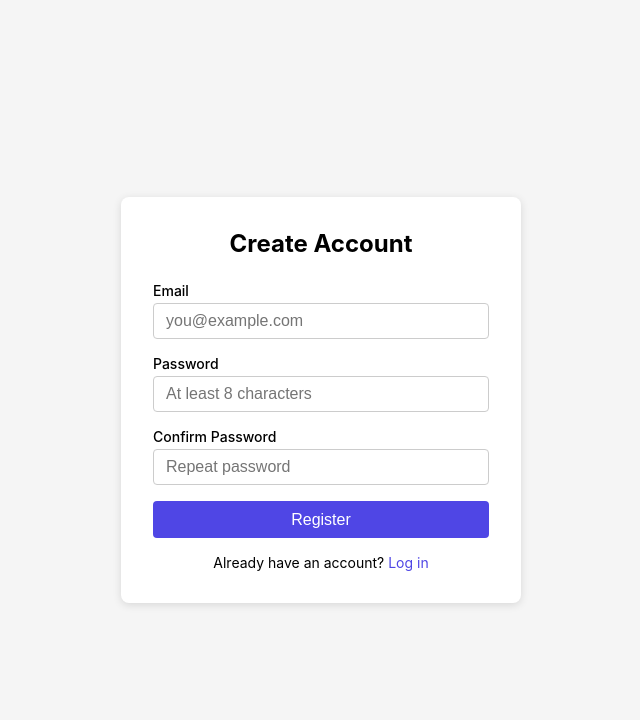
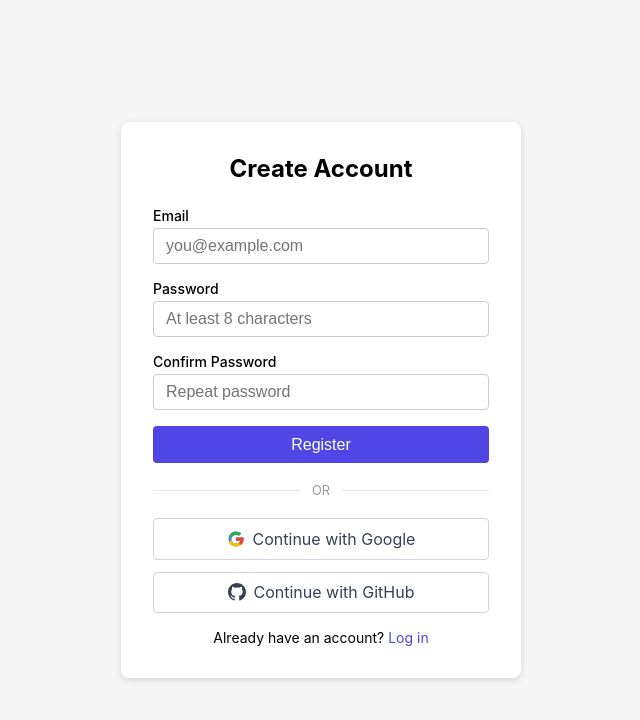
Before and after one commit to sneaksoft/generic, a Flask app: page /register in a window 1280 px wide. Shown: the top 720 px of the page, without its empty margins (319-959 px from the left). Run offline with Flask 3, Linux system fonts and the light colour scheme.

Commit message:
feat(frontend): add OAuth login buttons to login and register pages
- Add 'Continue with Google' and 'Continue with GitHub' buttons to login.html and register.html
- Buttons redirect to GET /auth/oauth/:provider to initiate the OAuth flow
- Add token-from-URL extraction on page load for pages that may receive OAuth callback redirects
- Create index.html to handle default OAuth success redirect (/?token=...), stores token in localStorage
- Add / route to app.py that renders index.html

Co-Authored-By: Claude Sonnet 4.6 <noreply@anthropic.com>

```diff
--- a/app.py
+++ b/app.py
@@ -13,6 +13,10 @@ def create_app() -> Flask:
     app.secret_key = os.environ.get("SECRET_KEY", secrets.token_hex(32))
     app.register_blueprint(auth_bp)
 
+    @app.route("/")
+    def index_page():
+        return render_template("index.html")
+
     @app.route("/login")
     def login_page():
         return render_template("login.html")
--- a/templates/register.html
+++ b/templates/register.html
@@ -68,6 +68,36 @@
     .link { text-align: center; margin-top: 1rem; font-size: 0.875rem; }
     .link a { color: #4f46e5; text-decoration: none; }
     .link a:hover { text-decoration: underline; }
+    .divider {
+      display: flex;
+      align-items: center;
+      margin: 1.25rem 0;
+      color: #999;
+      font-size: 0.8rem;
+    }
+    .divider::before, .divider::after {
+      content: '';
+      flex: 1;
+      border-bottom: 1px solid #e5e7eb;
+    }
+    .divider span { padding: 0 0.75rem; }
+    .oauth-btn {
+      display: flex;
+      align-items: center;
+      justify-content: center;
+      gap: 0.5rem;
+      width: 100%;
+      padding: 0.6rem;
+      background: #fff;
+      color: #374151;
+      border: 1px solid #d1d5db;
+      border-radius: 4px;
+      font-size: 1rem;
+      cursor: pointer;
+      text-decoration: none;
+      margin-bottom: 0.75rem;
+    }
+    .oauth-btn:hover { background: #f9fafb; border-color: #9ca3af; }
   </style>
 </head>
 <body>
@@ -87,10 +117,27 @@
 
       <button type="submit" id="submit-btn">Register</button>
     </form>
+    <div class="divider"><span>OR</span></div>
+    <a href="/auth/oauth/google" class="oauth-btn">
+      <svg width="18" height="18" viewBox="0 0 48 48"><path fill="#4285F4" d="M44.5 20H24v8.5h11.8C34.6 33.1 30 36 24 36c-6.6 0-12-5.4-12-12s5.4-12 12-12c3 0 5.8 1.1 7.9 2.9l6-6C34.5 6.3 29.6 4 24 4 12.9 4 4 12.9 4 24s8.9 20 20 20c11 0 19.7-8 19.7-20 0-1.3-.1-2.7-.3-4z"/><path fill="#34A853" d="M6.3 14.7l7 5.1C15 16.1 19.1 13 24 13c3 0 5.8 1.1 7.9 2.9l6-6C34.5 6.3 29.6 4 24 4c-7.7 0-14.3 4.4-17.7 10.7z"/><path fill="#FBBC05" d="M24 44c5.9 0 10.9-2 14.5-5.3l-6.7-5.5C29.8 34.9 27 36 24 36c-5.9 0-10.9-4-12.7-9.4l-7 5.4C7.8 39.7 15.3 44 24 44z"/><path fill="#EA4335" d="M44.5 20H24v8.5h11.8c-.8 2.4-2.4 4.4-4.5 5.7l6.7 5.5C41.6 36.3 44.5 30.6 44.5 24c0-1.3-.1-2.7-.3-4z"/></svg>
+      Continue with Google
+    </a>
+    <a href="/auth/oauth/github" class="oauth-btn">
+      <svg width="18" height="18" viewBox="0 0 24 24" fill="currentColor"><path d="M12 0C5.37 0 0 5.37 0 12c0 5.3 3.44 9.8 8.2 11.38.6.1.82-.26.82-.57v-2c-3.34.72-4.04-1.61-4.04-1.61-.54-1.38-1.33-1.75-1.33-1.75-1.08-.74.08-.72.08-.72 1.2.08 1.83 1.23 1.83 1.23 1.06 1.82 2.79 1.3 3.47.99.1-.77.41-1.3.75-1.6-2.66-.3-5.47-1.33-5.47-5.93 0-1.31.47-2.38 1.24-3.22-.13-.3-.54-1.52.12-3.17 0 0 1.01-.32 3.3 1.23a11.5 11.5 0 0 1 3-.4c1.02 0 2.04.14 3 .4 2.3-1.55 3.3-1.23 3.3-1.23.66 1.65.25 2.87.12 3.17.77.84 1.24 1.91 1.24 3.22 0 4.61-2.81 5.63-5.48 5.92.43.37.81 1.1.81 2.22v3.29c0 .32.22.68.82.57C20.56 21.8 24 17.3 24 12c0-6.63-5.37-12-12-12z"/></svg>
+      Continue with GitHub
+    </a>
     <div class="link">Already have an account? <a href="/login">Log in</a></div>
   </div>
 
   <script>
+    // Handle OAuth callback token in URL (when OAUTH_SUCCESS_REDIRECT_URL points here)
+    const urlParams = new URLSearchParams(window.location.search);
+    const oauthToken = urlParams.get('token');
+    if (oauthToken) {
+      localStorage.setItem('access_token', oauthToken);
+      window.location.replace('/');
+    }
+
     const form = document.getElementById('register-form');
     const errorMsg = document.getElementById('error-msg');
     const successMsg = document.getElementById('success-msg');
```
Also changed, not shown: templates/index.html (added, +79 -0 lines), templates/login.html (+47 -0 lines).
